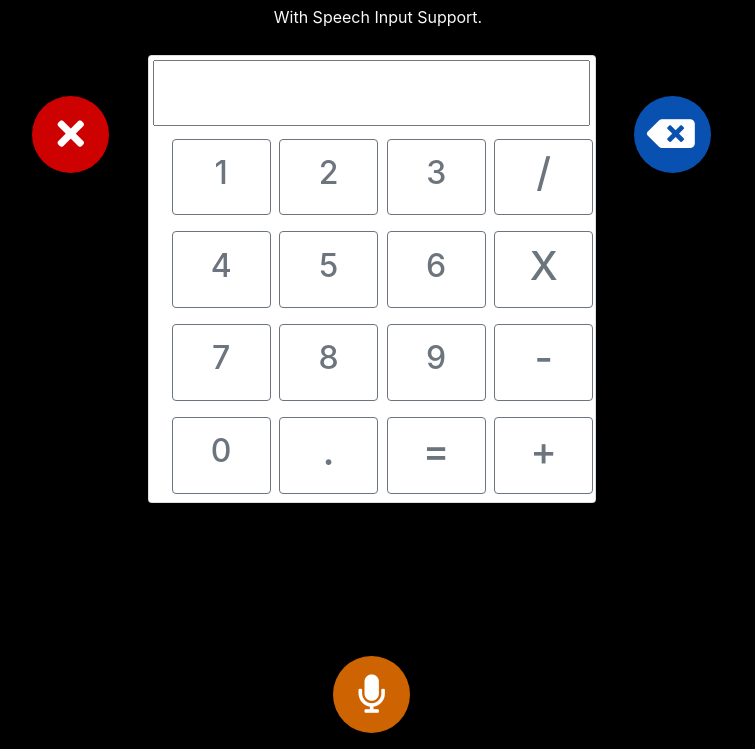
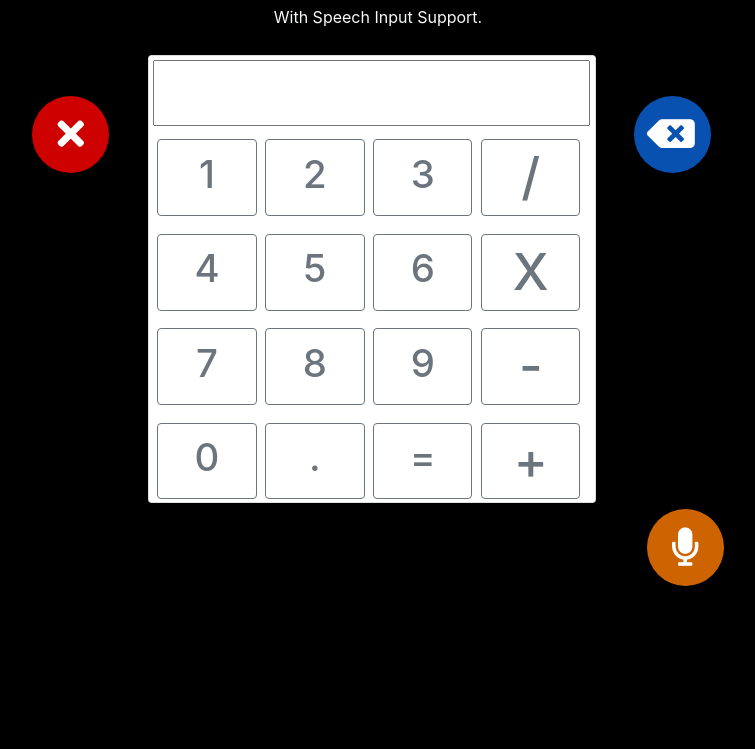
Before and after one commit to dikshantsagar/CalculatorWeb, a plain HTML site: page index.html in a window 1280 px wide. Shown: the part 51-800 px from the top of the page, without its empty margins (262-1017 px from the left). Drawn offline with nearby package versions, Linux system fonts and the light colour scheme; a web font is replaced by a local one.

Commit message:
Update index.html

```diff
--- a/index.html
+++ b/index.html
@@ -16,7 +16,7 @@
     <body style="background-color:black;" id="body">
         <div class="fab" style="background-color: rgb(8, 81, 177); right: 24%; bottom: 72%; padding-left: 1%;" id="backsp" title="Backspace" data-toggle="tooltip" data-placement="right"><i class="fas fa-backspace"></i></div>
         <div class="fab" style="background-color: rgb(206, 1, 1); left: 23%; bottom: 72%; " id="clear" title="Clear" data-toggle="tooltip" data-placement="left"><i class="fas fa-times"></i></div>
-        <div class="fab" style="background-color: rgb(206, 100, 1); right: 47.5%; bottom: 2%; " id="mic" title=" Click and Speak a Mathematical Expression" data-toggle="tooltip" data-placement="right"><i class="fas fa-microphone"></i></div>
+        <div class="fab" style="background-color: rgb(206, 100, 1); right: 23%; top:70%; " id="mic" title=" Click and Speak a Mathematical Expression" data-toggle="tooltip" data-placement="right"><i class="fas fa-microphone"></i></div>
 
 
         <h1 class="text-light w3-allerta" style="text-align:center;">Calculator</h1>
@@ -28,91 +28,91 @@
             <input type="text" id="exp" class="ex"></input>
 
 
-            <div class="row " style="margin:1vh;">
-                    <div class="col-sm-3">
+            <div class="row " style="margin:1%;">
+                    <div class="col-xs-3 sp">
                         <button class="btn btn-outline-secondary cb" id="1">
-                            <h2>1</h2>
+                            <h2 style="font-size:3vw;">1</h2>
                         </button>
                     </div>
-                    <div class="col-sm-3">
+                    <div class="col-xs-3 sp">
                         <button class="btn btn-outline-secondary cb" id="2">
-                            <h2>2</h2>
+                            <h2 style="font-size:3vw;">2</h2>
                         </button>
                     </div>
-                    <div class="col-sm-3">
+                    <div class="col-xs-3 sp">
                         <button class="btn btn-outline-secondary cb" id="3">
-                            <h2>3</h2>
+                            <h2 style="font-size:3vw;">3</h2>
                         </button>
                     </div>
-                    <div class="col-sm-3">
+                    <div class="col-xs-3 sp">
                         <button class="btn btn-outline-secondary cb" id="div">
-                                <h1>/</h1>
+                                <h1 style="font-size:4vw;">/</h1>
                         </button>
                     </div>
             </div>
-            <div class="row" style="margin:1vh;">
-                    <div class="col-sm-3">
+            <div class="row" style="margin:1%;">
+                    <div class="col-xs-3 sp">
                         <button class="btn btn-outline-secondary cb" id="4">
-                                <h2>4</h2>
+                                <h2 style="font-size:3vw;">4</h2>
                         </button>
                     </div>
-                    <div class="col-sm-3">
+                    <div class="col-xs-3 sp">
                         <button class="btn btn-outline-secondary cb" id="5">
-                            <h2>5</h2>
+                            <h2 style="font-size:3vw;">5</h2>
                         </button>
                     </div>
-                    <div class="col-sm-3">
+                    <div class="col-xs-3 sp">
                         <button class="btn btn-outline-secondary cb" id="6">
-                            <h2>6</h2>
+                            <h2 style="font-size:3vw;">6</h2>
                         </button>
                     </div>
-                    <div class="col-sm-3">
+                    <div class="col-xs-3 sp">
                         <button class="btn btn-outline-secondary cb" id="mult">
-                            <h1>X</h1>
+                            <h1 style="font-size:4vw;">X</h1>
                         </button>
                     </div>
             </div>
-            <div class="row" style="margin:1vh;">
-                    <div class="col-sm-3">
+            <div class="row" style="margin:1%;">
+                    <div class="col-xs-3 sp">
                         <button class="btn btn-outline-secondary cb" id="7">
-                            <h2>7</h2>
+                            <h2 style="font-size:3vw;">7</h2>
                         </button>
                     </div>
-                    <div class="col-sm-3">
+                    <div class="col-xs-3 sp">
                         <button class="btn btn-outline-secondary cb" id="8">
-                            <h2>8</h2>
+                            <h2 style="font-size:3vw;">8</h2>
                         </button>
                     </div>
-                    <div class="col-sm-3">
+                    <div class="col-xs-3 sp">
                         <button class="btn btn-outline-secondary cb" id="9">
-                            <h2>9</h2>
+                            <h2 style="font-size:3vw;">9</h2>
                         </button>
                     </div>
-                    <div class="col-sm-3">
+                    <div class="col-xs-3 sp">
                         <button class="btn btn-outline-secondary cb" id="sub">
-                            <h1>-</h1>
+                            <h1 style="font-size:4vw;">-</h1>
                         </button>
                     </div>
             </div>
-            <div class="row" style="margin:1vh;">
-                    <div class="col-sm-3">
+            <div class="row" style="margin:1%;">
+                    <div class="col-xs-3 sp">
                         <button class="btn btn-outline-secondary cb" id="0">
-                            <h2>0</h2>
+                            <h2 style="font-size:3vw;">0</h2>
                         </button>
                     </div>
-                    <div class="col-sm-3">
+                    <div class="col-xs-3 sp">
                         <button class="btn btn-outline-secondary cb" id="decimal">
-                            <h1>.</h1>
+                            <h1 style="font-size:3vw;">.</h1>
                         </button>
                     </div>
-                    <div class="col-sm-3">
+                    <div class="col-xs-3 sp">
                         <button class="btn btn-outline-secondary cb" id="eq">
-                            <h1>=</h1>
+                            <h1 style="font-size:3vw;">=</h1>
                         </button>
                     </div>
-                    <div class="col-sm-3">
+                    <div class="col-xs-3 sp">
                         <button class="btn btn-outline-secondary cb" id="add">
-                            <h1>+</h1>
+                            <h1 style="font-size:4vw;">+</h1>
                         </button>
                     </div>
             </div>
```
